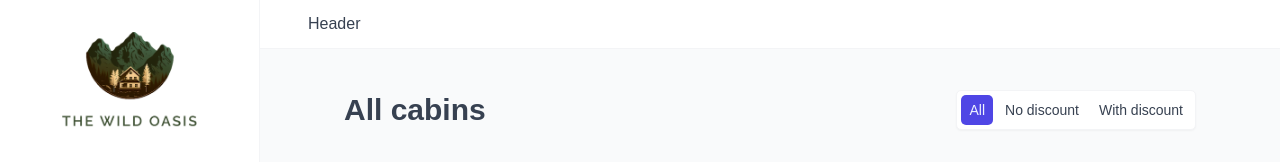
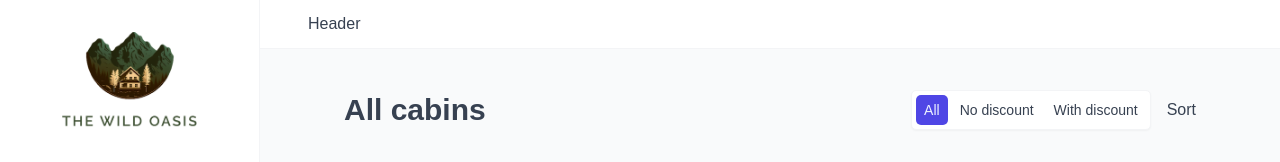
Before and after one commit to G3RGES/the-wild-oasis, a React app: page /cabins in a window 1280 px wide. Shown: the top 162 px of the page. Built offline with nearby package versions, Linux system fonts and the light colour scheme; no server answers; the database is empty; the HTML template or start-up script is replaced by a standard one.

Commit message:
Update CabinTableOperations.jsx

```diff
--- a/src/features/cabins/CabinTableOperations.jsx
+++ b/src/features/cabins/CabinTableOperations.jsx
@@ -1,5 +1,6 @@
 import TableOperations from "./../../ui/TableOperations";
 import Filter from "./../../ui/Filter";
+import SortBy from "../../ui/SortBy";
 
 function CabinTableOperations() {
   return (
@@ -12,6 +13,28 @@ function CabinTableOperations() {
           { value: "with-discount", label: "With discount" },
         ]}
       />
+
+      <SortBy
+        options={[
+          { value: "name-asc", label: "Sort by name (A-Z)" },
+          { value: "name-desc", label: "Sort by name (Z-A)" },
+          { value: "regularPrice-asc", label: "Sort by price (low first)" },
+          { value: "regularPrice-desc", label: "Sort by price (high first)" },
+          { value: "maxCapacity-asc", label: "Sort by capacity (low first)" },
+          {
+            value: "maxCapacity-adesc",
+            label: "Sort by capacity (high first)",
+          },
+          {
+            value: "discount-asc",
+            label: "Sort by discount (low first)",
+          },
+          {
+            value: "discount-desc",
+            label: "Sort by discount (high first)",
+          },
+        ]}
+      />
     </TableOperations>
   );
 }
```
